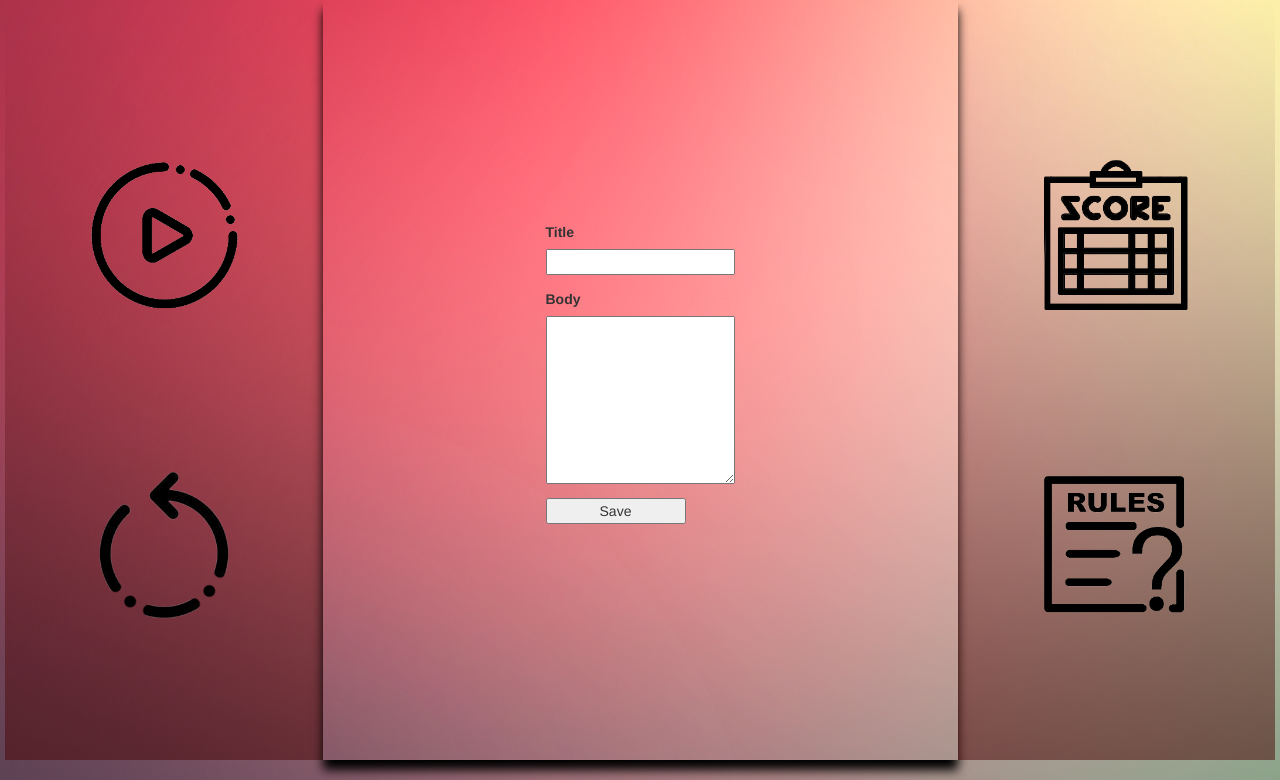
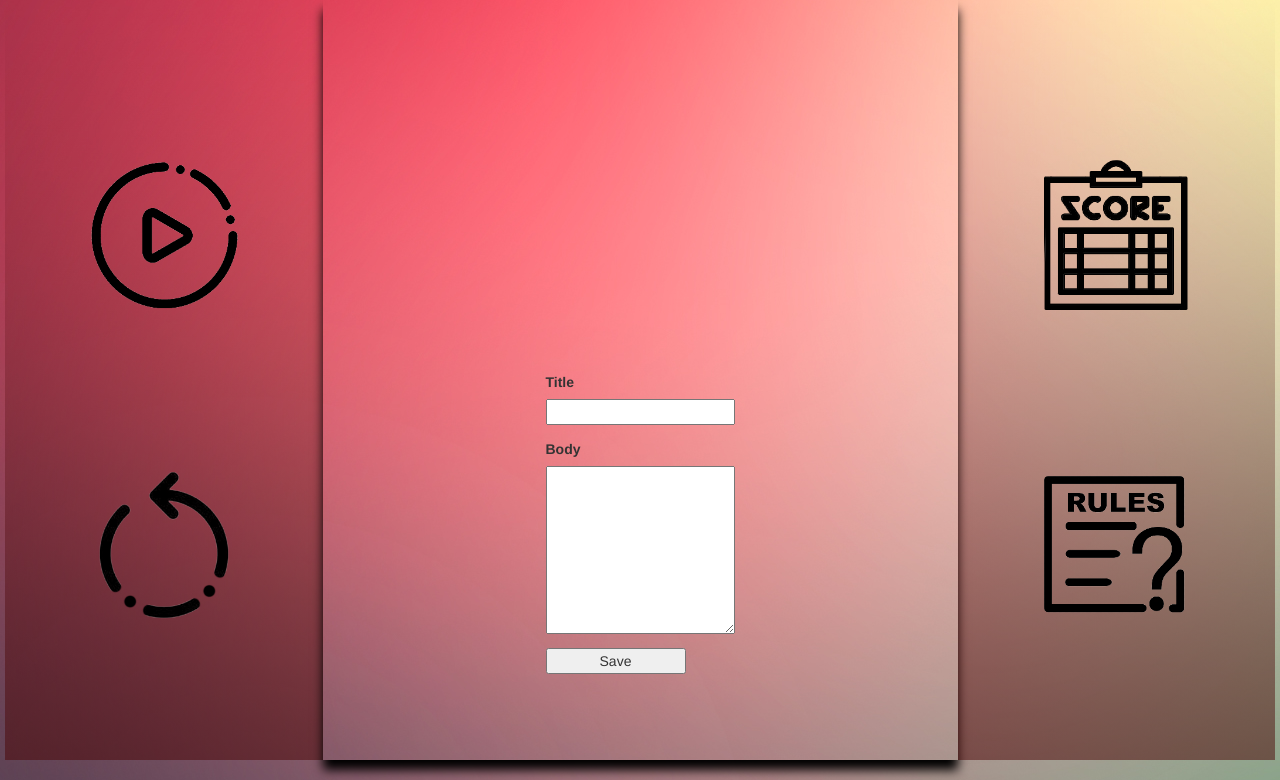
Before and after one commit to 23270983Ke912/CITS5505Project2, a Flask app: page /create in a window 1280 px wide. Shown: the part 103-883 px from the top of the page. Run offline with Flask 2, Linux system fonts and the light colour scheme; tables that the repository leaves empty hold one stand-in row (values such as "Sample post"); some libraries are stand-ins or nearby versions.

Commit message:
overflow table

```diff
--- a/flaskapptest/flaskapp/static/css/style.css
+++ b/flaskapptest/flaskapp/static/css/style.css
@@ -21,6 +21,8 @@ body {
 }
 
 .gamediv{
+    padding-top: 300px;
+    overflow: auto;
     height: 95vh;
     display: flex;
     display: -webkit-flex;
```
